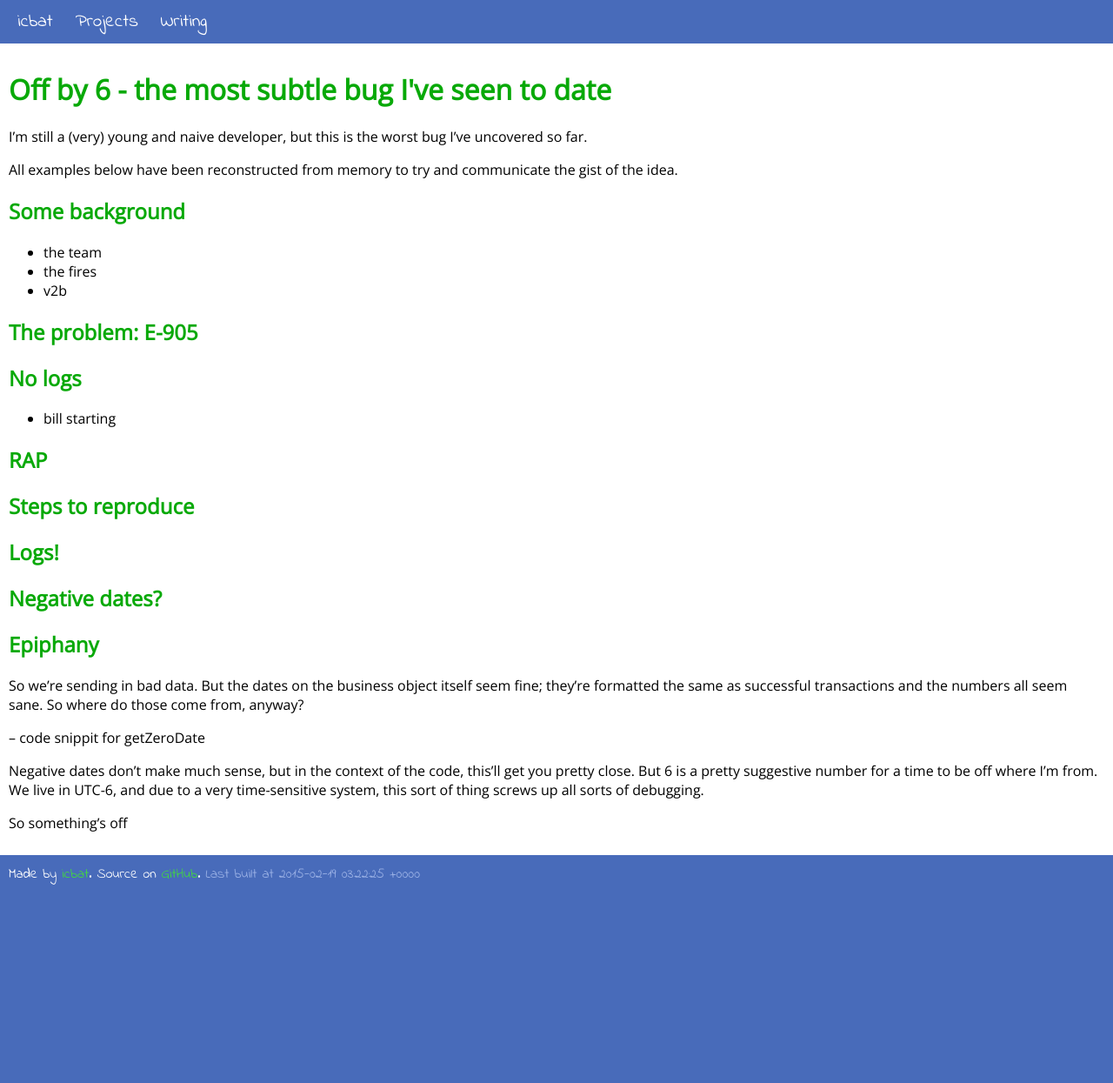
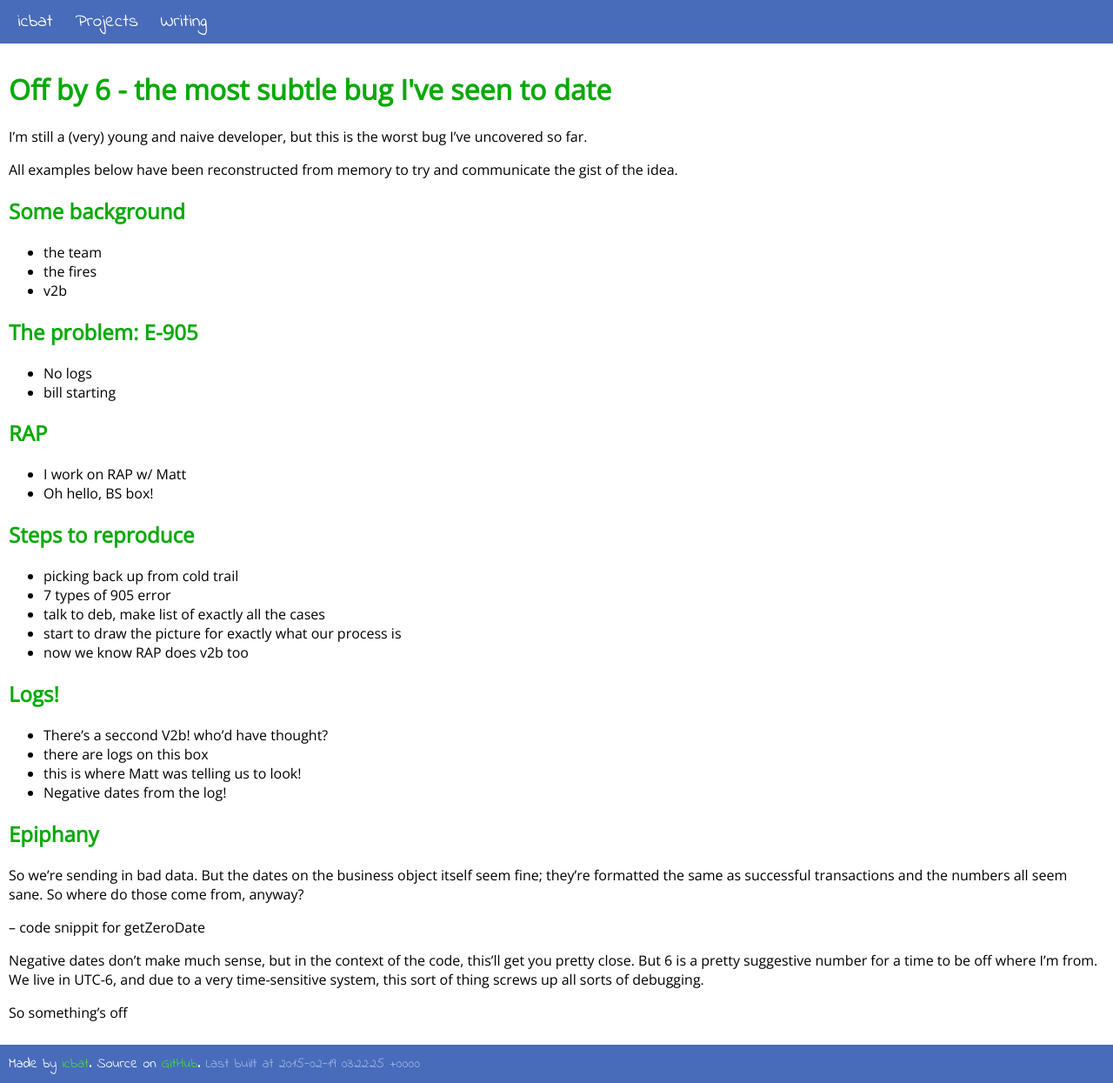
Before and after one commit to icbat/icbat.github.io, a Jekyll site: the page built from writing/_posts/2015-02-18-off-by-6.md, in a window 1280 px wide. Shown: the whole page at 87% size. Built offline with Jekyll 4.4.1, drawn with Linux system fonts in a browser that asks for light colours; before the commit the page ends 1027 px from its top, so only the background shows below that.

Commit message:
refining outline

```diff
--- a/writing/_posts/2015-02-18-off-by-6.md
+++ b/writing/_posts/2015-02-18-off-by-6.md
@@ -15,27 +15,28 @@ All examples below have been reconstructed from memory to try and communicate th
 
 ## The problem:  E-905
 
-
-
-
-## No logs
-
+- No logs
 - bill starting
 
 ## RAP
 
+- I work on RAP w/ Matt
+- Oh hello, BS box!
 
 ## Steps to reproduce
 
-
+- picking back up from cold trail
+- 7 types of 905 error
+- talk to deb, make list of exactly all the cases
+- start to draw the picture for exactly what our process is
+- now we know RAP does v2b too
 
 ## Logs!
 
-
-
-## Negative dates?
-
-
+- There's a seccond V2b! who'd have thought?
+- there are logs on this box
+- this is where Matt was telling us to look!
+- Negative dates from the log!
 
 ## Epiphany
 
```
